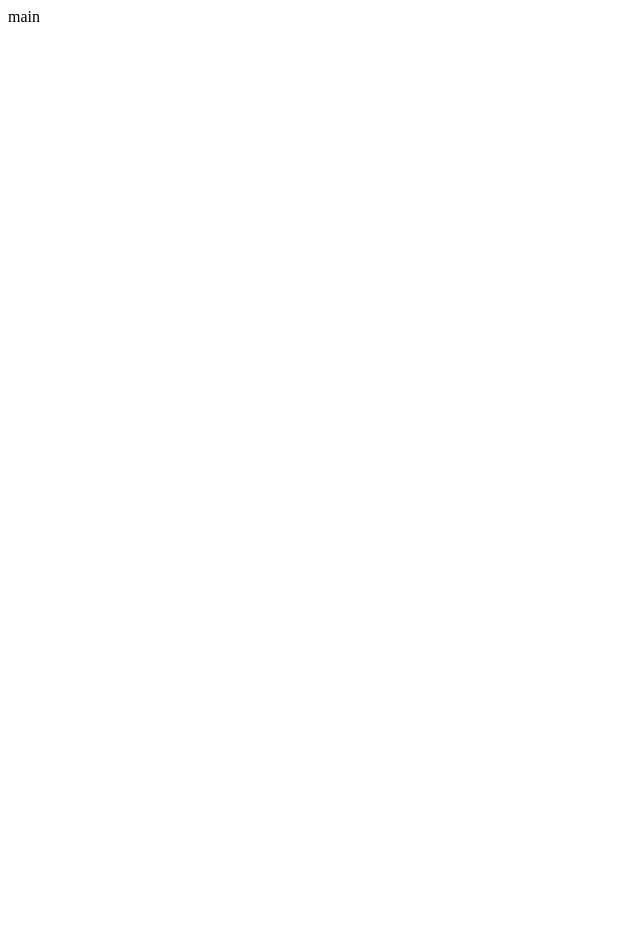
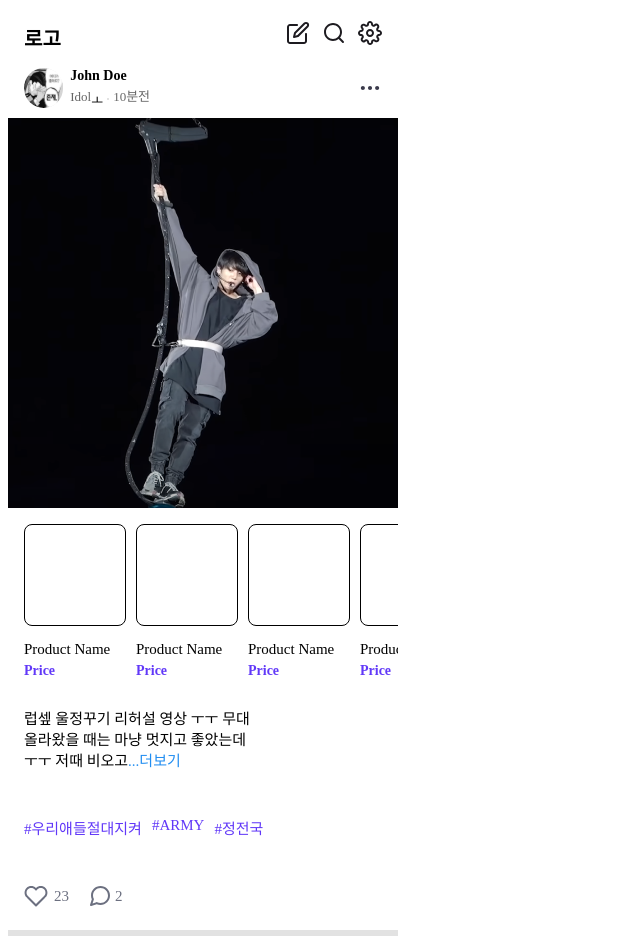
Before and after one commit to raoniee/Sonminsoo-Project, a React (Create React App) app: page /feed in a window 1280 px wide. Shown: the whole page, without its empty margins (0-640 px from the left). Before the commit the page ends 800 px from the top, so only its background shows below. Built offline with nearby package versions, Linux system fonts and the light colour scheme; no server answers.

Commit message:
Feat:feedpage binding

```diff
--- a/src/pages/Feed/Comment.tsx
+++ b/src/pages/Feed/Comment.tsx
@@ -1,4 +1,4 @@
-import React, { useState } from "react";
+import React, { useState, useEffect } from "react";
 import styled from "styled-components";
 import profile from "../../assets/images/svg/profile1.svg";
 import more from "../../assets/images/svg/ic-more-vertical-16.svg";
@@ -23,6 +23,7 @@ const CommentContent = styled.div`
 const ContentWrap = styled.div`
   display: flex;
   margin-bottom: 6px;
+  position: relative;
 `;
 const Nickname = styled.div`
   font-size: 14px;
@@ -46,14 +47,52 @@ const MoreBtn = styled.div`
   width: 16px;
   height: 16px;
   cursor: pointer;
+  position: absolute;
+  right: 0;
 `;
-const Line = styled.div`
-  background-color: #e2e2e2;
+
+const ReplyBtn = styled.div`
+  position: absolute;
+  top: 0;
+  right: 0;
+  width: 73px;
+  height: 75px;
+  border: 1px solid #d4dae1;
+  border-radius: 8px;
+  background-color: #fff;
+  z-index: 10;
+  display: flex;
+  flex-direction: column;
+  justify-content: center;
+  align-items: center;
+  box-sizing: border-box;
+  cursor: pointer;
+`;
+
+const Reply = styled.div`
+  font-size: 14px;
+  font-weight: 400;
+  border-bottom: 1px solid #d4dae1;
   width: 100%;
-  height: 6px;
-  margin-top: 22px;
+  text-align: center;
+  padding-bottom: 10px;
+`;
+const Delete = styled.div`
+  font-size: 14px;
+  font-weight: 400;
+  padding-top: 10px;
 `;
 const Comment = () => {
+  const [isReplyOpen, setIsReplyOpen] = useState<boolean>(false);
+  useEffect(() => {
+    const closeReply = () => setIsReplyOpen(false);
+    document.addEventListener("click", closeReply);
+
+    return () => {
+      document.removeEventListener("click", closeReply);
+    };
+  }, []);
+
   return (
     <>
       <CommentContainer>
@@ -62,15 +101,25 @@ const Comment = () => {
           <ContentWrap>
             <Nickname>아마추어 손민수</Nickname>
             <Time>10분 전</Time>
+            <MoreBtn
+              onClick={(e) => {
+                e.stopPropagation();
+                setIsReplyOpen(!isReplyOpen);
+              }}
+            />
+            {isReplyOpen && (
+              <ReplyBtn onClick={(e) => e.stopPropagation()}>
+                <Reply>답글달기</Reply>
+                <Delete>삭제하기</Delete>
+              </ReplyBtn>
+            )}
           </ContentWrap>
           <CommentText>
             와아 ㅜㅜ 저도 이거 봤어요!! 꾹이가 리허설 할 때, 입은 연습복 정보도
             감사합니당!!
           </CommentText>
         </CommentContent>
-        <MoreBtn />
       </CommentContainer>
-      <Line />
       <CommentInput />
     </>
   );
--- a/src/pages/Feed/CommentInput.tsx
+++ b/src/pages/Feed/CommentInput.tsx
@@ -13,8 +13,8 @@ const CommentInputBox = styled.input`
   border: none;
   margin: 16px 0 16px 16px;
   outline: none;
+  padding-left: 13px;
   &::placeholder {
-    padding: 13px;
     color: #6c7080;
     fontsize: 14px;
     font-weight: 500;
--- a/src/pages/Feed/Feed.tsx
+++ b/src/pages/Feed/Feed.tsx
@@ -1,7 +1,6 @@
-import React, { useState } from "react";
+import React, { useState, useEffect } from "react";
 import styled from "styled-components";
 import FeedHeader from "./FeedHeader";
-import StatusBar from "./StatusBar";
 import ItemBox from "./Item";
 import HashTag from "./HashTag";
 import LikeBtn from "./LikeBtn";
@@ -9,35 +8,63 @@ import CommentBtn from "./CommentBtn";
 import FeedText from "./FeedText";
 import Comment from "./Comment";
 import idol1 from "../../assets/images/png/idol1.png";
+import axios from "axios";
 
-const FeedContainer = styled.div`
-  width: 390px;
-  box-sizing: border-box;
-  margin: 0;
-  padding: 0;
-`;
 const FeedImage = styled.div`
   width: 100%;
   height: 390px;
-  background: url(${idol1}) no-repeat center center;
   cursor: pointer;
+  background-image: url(${idol1});
 `;
 
 const BtnWrap = styled.div`
   display: flex;
   margin-top: 31px;
 `;
-
-
+const Line = styled.div`
+  background-color: #e2e2e2;
+  width: 100%;
+  height: 6px;
+  margin-top: 22px;
+`;
+type FeedData = {
+  id: number;
+  author: string;
+  fandom_name: string;
+  profileImage: string;
+};
 const Feed: React.FC = () => {
   const [commentClicked, setCommentClicked] = useState<boolean>(false);
+  const [feedData, setFeedData] = useState<FeedData[]>([
+    {
+      id: 1,
+      author: "John Doe",
+      fandom_name: "Idol",
+      profileImage: "https://picsum.photos/40/40",
+    },
+  ]);
+
+  useEffect(() => {
+    const fetchData = async () => {
+      try {
+        const response = await axios.get(
+          "http://localhost:3000/data/feedData.json"
+        );
+        setFeedData(response.data);
+      } catch (error) {
+        console.error("Error", error);
+      }
+    };
+    fetchData();
+  }, []);
+
   const commentOpen = () => {
     setCommentClicked(!commentClicked);
   };
+
   return (
-    <FeedContainer>
-      <StatusBar />
-      <FeedHeader />
+    <>
+      <FeedHeader feedData={feedData} />
       <FeedImage />
       <ItemBox />
       <FeedText />
@@ -46,9 +73,9 @@ const Feed: React.FC = () => {
         <LikeBtn />
         <CommentBtn commentOpen={commentOpen} commentClicked={commentClicked} />
       </BtnWrap>
+      <Line />
       {commentClicked ? <Comment /> : null}
-
-    </FeedContainer>
+    </>
   );
 };
 
--- a/src/pages/Feed/FeedHeader.tsx
+++ b/src/pages/Feed/FeedHeader.tsx
@@ -12,7 +12,7 @@ const FeedHeaderContainer = styled.div`
   box-sizing: border-box;
   justify-content: space-between;
 `;
-const Profile = styled.img`
+const Profile = styled.div`
   width: 40px;
   height: 40px;
   border-radius: 40px;
@@ -75,16 +75,24 @@ const MoreBtn = styled.div`
   background: url(${more}) no-repeat center center;
   cursor: pointer;
 `;
-
-const FeedHeader = () => {
+type FeedData = {
+  id: number;
+  author: string;
+  fandom_name: string;
+  profileImage: string;
+};
+type FeedHeaderProps = {
+  feedData: FeedData[];
+};
+const FeedHeader: React.FC<FeedHeaderProps> = ({ feedData }) => {
   return (
     <FeedHeaderContainer>
       <Profile />
       <HeaderContent>
-        <Nickname>정의로운 손민수</Nickname>
+        <Nickname>{feedData[0].author}</Nickname>
         <ContentWrap>
-          <FeedName>꾹이의 모든 것</FeedName>
-          <Time>10분 전</Time>
+          <FeedName>{feedData[0].fandom_name}</FeedName>ㅗ
+          <Time>10분전</Time>
         </ContentWrap>
       </HeaderContent>
       <MoreBtn />
--- /dev/null
+++ b/src/pages/Feed/index.tsx
@@ -0,0 +1,20 @@
+import { Outlet } from "react-router-dom";
+import styled from "styled-components";
+import StatusBar from "./StatusBar";
+
+const FeedContainer = styled.div`
+  width: 390px;
+  box-sizing: border-box;
+  margin: 0;
+  padding: 0;
+`;
+const FeedIndex = () => {
+  return (
+    <FeedContainer>
+      <StatusBar />
+      <Outlet />
+    </FeedContainer>
+  );
+};
+
+export default FeedIndex;
```
Also changed, not shown: src/Routes/Feed.route.tsx (+4 -3 lines).
